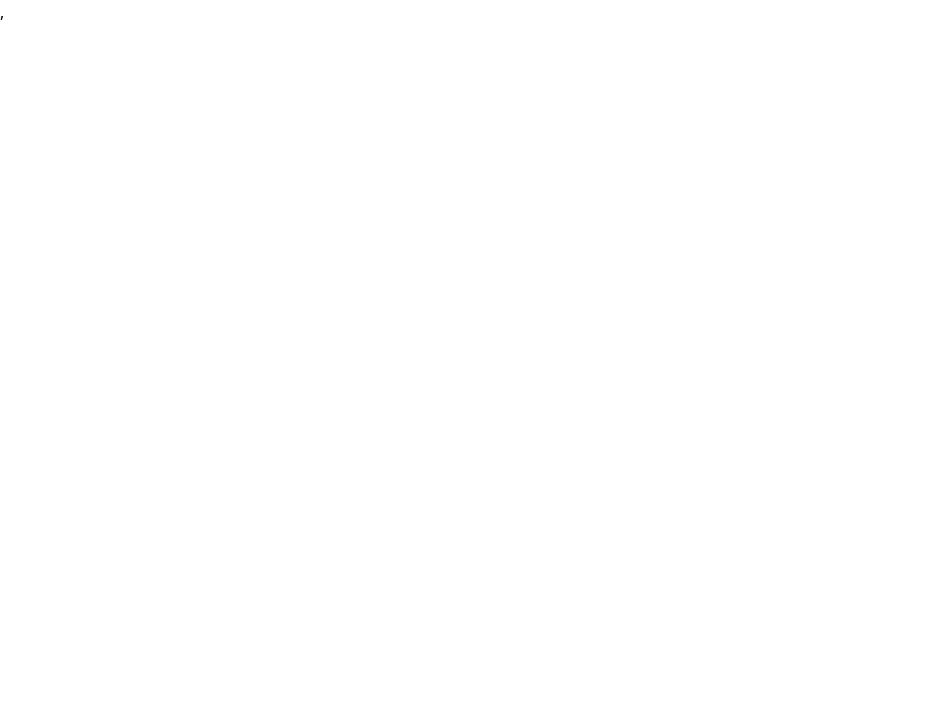
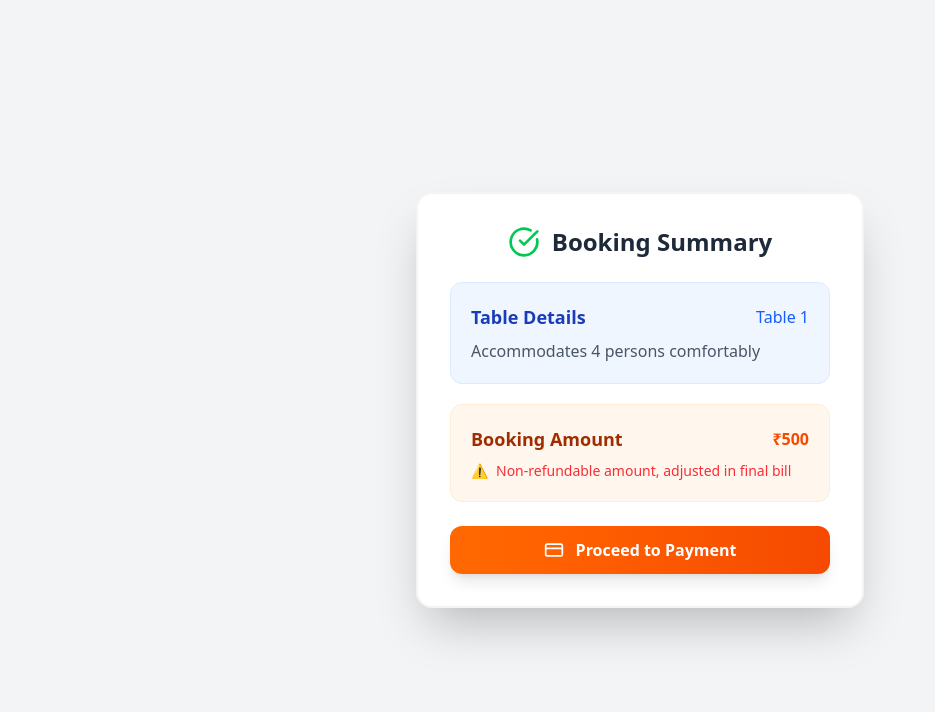
Before and after one commit to jaypatelll1/seatr, a React (Vite) app in the folder client/: page /finalbooking in a window 1280 px wide. Before the commit this address had no page. Shown: the top 712 px of the page, without its empty margins (0-935 px from the left). Built offline with nearby package versions, Linux system fonts and the light colour scheme.

Commit message:
Add FinalBooking page and component; implement booking summary and payment handling

```diff
--- a/client/AppRoutes.jsx
+++ b/client/AppRoutes.jsx
@@ -10,6 +10,7 @@ import AdminAddRestaurant from "./src/pages/admin/AdminAddRestaurant";
 import ResetPassword from "./src/pages/ResetPassword";
 import AdminDashboard from "./src/pages/admin/AdminDashboard";
 import RestaurantDashboard from "./src/pages/restaurant/RestaurantDashboard";
+import FinalBooking from "./src/pages/FinalBooking";
 const AppRoutes = () => {
   return (
     <Router>
@@ -27,6 +28,7 @@ const AppRoutes = () => {
         <Route path="/admindashboard" element={<AdminDashboard />} />
         {/* restaurant routes*/}
         <Route path="/restaurantdashboard" element={<RestaurantDashboard />} />
+        <Route path="/finalbooking" element={<FinalBooking />} />
 
       </Routes>
     </Router>
--- /dev/null
+++ b/client/src/components/FinalbookingComponent.jsx
@@ -0,0 +1,52 @@
+import React from "react";
+import { CheckCircle, CreditCard } from "lucide-react";
+
+const FinalBookingComponent = ({ bookingDetails, onProceedToPayment }) => {
+  const { tableName, seating, bookingAmount } = bookingDetails;
+
+  return (
+    <div className="w-full max-w-md mx-auto p-8 bg-white shadow-2xl rounded-2xl border-2 border-gray-100">
+      <div className="flex items-center justify-center mb-6">
+        <CheckCircle className="text-green-500 mr-3" size={32} />
+        <h2 className="text-2xl font-bold text-gray-800">Booking Summary</h2>
+      </div>
+
+      <div className="space-y-5">
+        <div className="p-5 bg-blue-50 rounded-xl border border-blue-100 transition hover:shadow-md">
+          <div className="flex justify-between items-center mb-2">
+            <h3 className="text-lg font-semibold text-blue-800">Table Details</h3>
+            <span className="text-blue-600 font-medium">{tableName}</span>
+          </div>
+          <p className="text-gray-600">Accommodates {seating} persons comfortably</p>
+        </div>
+
+        <div className="p-5 bg-orange-50 rounded-xl border border-orange-100 transition hover:shadow-md">
+          <div className="flex justify-between items-center mb-2">
+            <h3 className="text-lg font-semibold text-orange-800">Booking Amount</h3>
+            <span className="text-orange-600 font-bold">₹{bookingAmount}</span>
+          </div>
+          <p className="text-red-500 text-sm flex items-center">
+            <span className="mr-2">⚠️</span>
+            Non-refundable amount, adjusted in final bill
+          </p>
+        </div>
+      </div>
+
+      <button
+        className="mt-6 w-full flex items-center justify-center px-6 py-3
+        bg-gradient-to-r from-orange-500 to-orange-600
+        text-white rounded-xl font-bold
+        hover:from-orange-600 hover:to-orange-700
+        transition-all duration-300
+        transform hover:scale-105
+        shadow-lg hover:shadow-xl"
+        onClick={onProceedToPayment}
+      >
+        <CreditCard className="mr-3" size={20} />
+        Proceed to Payment
+      </button>
+    </div>
+  );
+};
+
+export default FinalBookingComponent;
--- /dev/null
+++ b/client/src/pages/FinalBooking.jsx
@@ -0,0 +1,26 @@
+import React from "react";
+import FinalBookingComponent from "../components/FinalbookingComponent";
+
+const FinalBooking = () => {
+  const bookingDetails = {
+    tableName: "Table 1",
+    seating: 4,
+    bookingAmount: 500,
+  };
+
+  const handleProceedToPayment = () => {
+    alert("Proceeding to payment...");
+    // Add payment logic here
+  };
+
+  return (
+    <div className="min-h-screen bg-gray-100 flex items-center justify-center">
+      <FinalBookingComponent
+        bookingDetails={bookingDetails}
+        onProceedToPayment={handleProceedToPayment}
+      />
+    </div>
+  );
+};
+
+export default FinalBooking;
```
Also changed, not shown: 1 other file (tests, documents, lock files or other folders).
